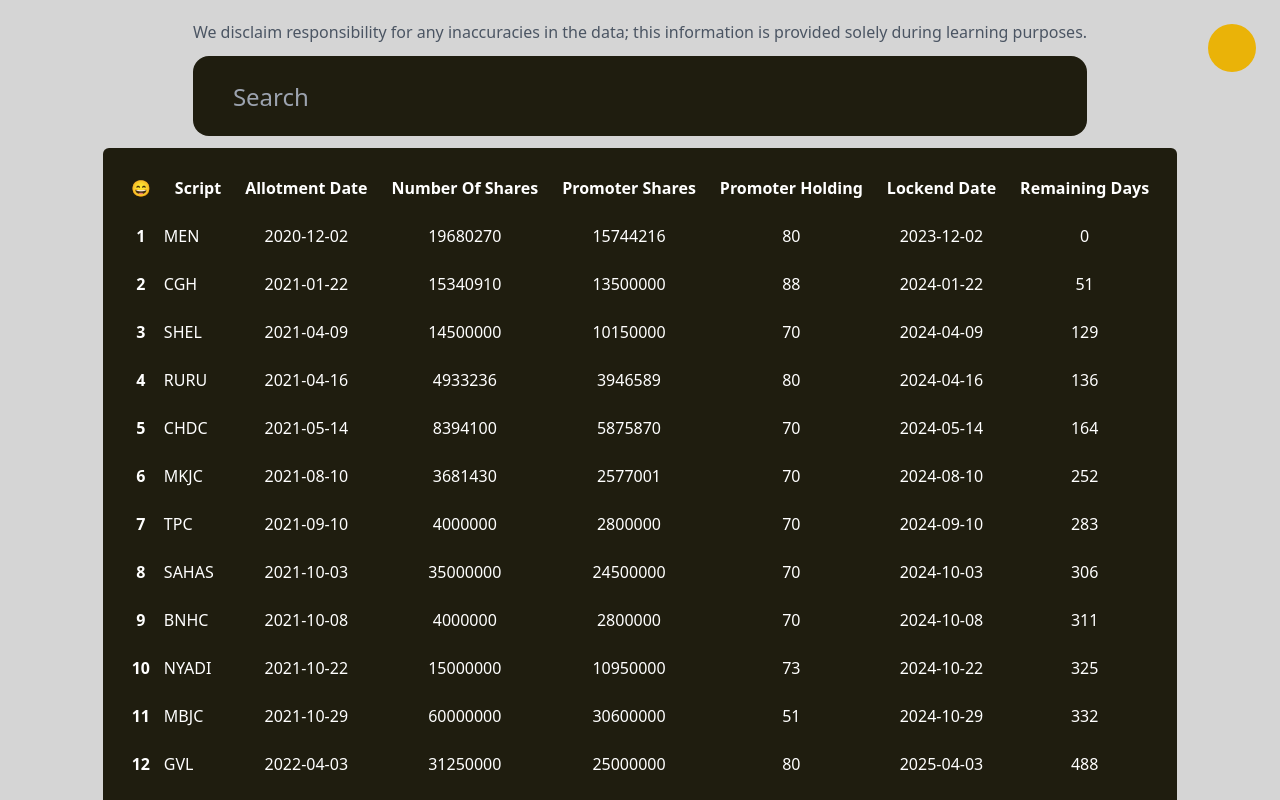
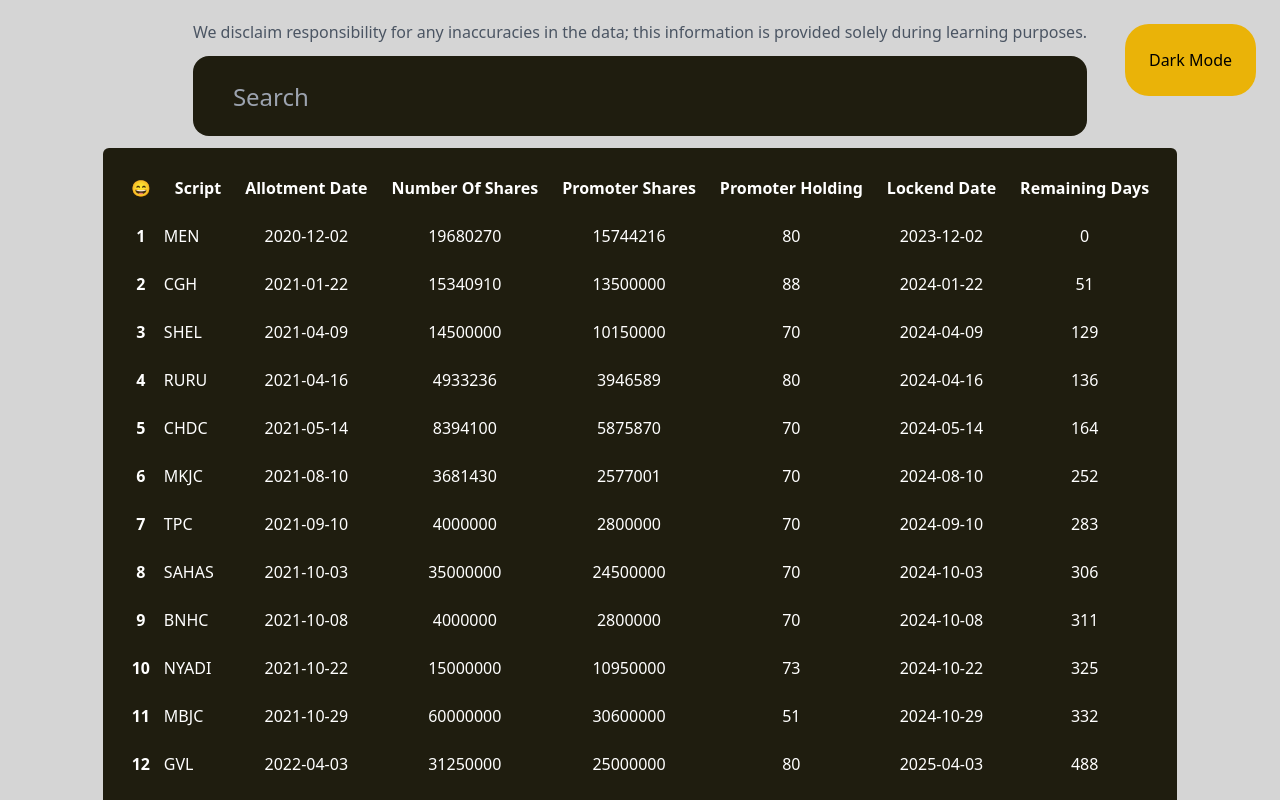
Before and after one commit to nabinkdl/PromoterLockEnd, a React (Vite) app: page / in a window 1280 px wide. Shown: the top 800 px of the page. Built offline with nearby package versions, Linux system fonts and the light colour scheme; no server answers.

Commit message:
Update Table.jsx

```diff
--- a/src/Table.jsx
+++ b/src/Table.jsx
@@ -12,6 +12,33 @@ function Table() {
   );
   // const sortedDataAscending= filteredLockend.sort((a,b)=>a.SYMBOL.localeCompare(b.SYMBOL))
 // Original array
+
+
+
+  // Darkmode
+
+
+   const [theme,setTheme]= useState(localStorage.getItem("theme")?localStorage.getItem("theme"):'light');
+    const  handleTheme=()=>{
+        if(theme==='light')
+        {
+          setTheme('dark')
+        }
+        else{
+          setTheme('light')
+          const html = document.querySelector('html');
+          html.classList.remove('dark')
+        }
+
+      }
+      useEffect(()=>{
+        localStorage.setItem('theme',theme);
+        const localTheme= localStorage.getItem('theme');
+        const html = document.querySelector('html');
+        html.classList.add(localTheme)
+      },[theme])
+
+////
 
 
 const currentDate = new Date();
@@ -29,7 +56,8 @@ console.log("New array with remaining days more than 0:", newArray);
   return (
     <div className='bg-[#d5d5d5] dark:bg-indigo-600 transition-all h-auto w-full flex justify-center py-5'>
       <div className='absolute top-6 right-6'>
-        <button  className='bg-yellow-500 p-6 rounded-3xl'>
+        <button onClick={handleTheme} className='bg-yellow-500 p-6 rounded-3xl'>
+          {theme === 'light' ? 'Dark Mode' : 'Light Mode'}
         </button>
       </div>
       <div className='absolute text-gray-600'>
```
